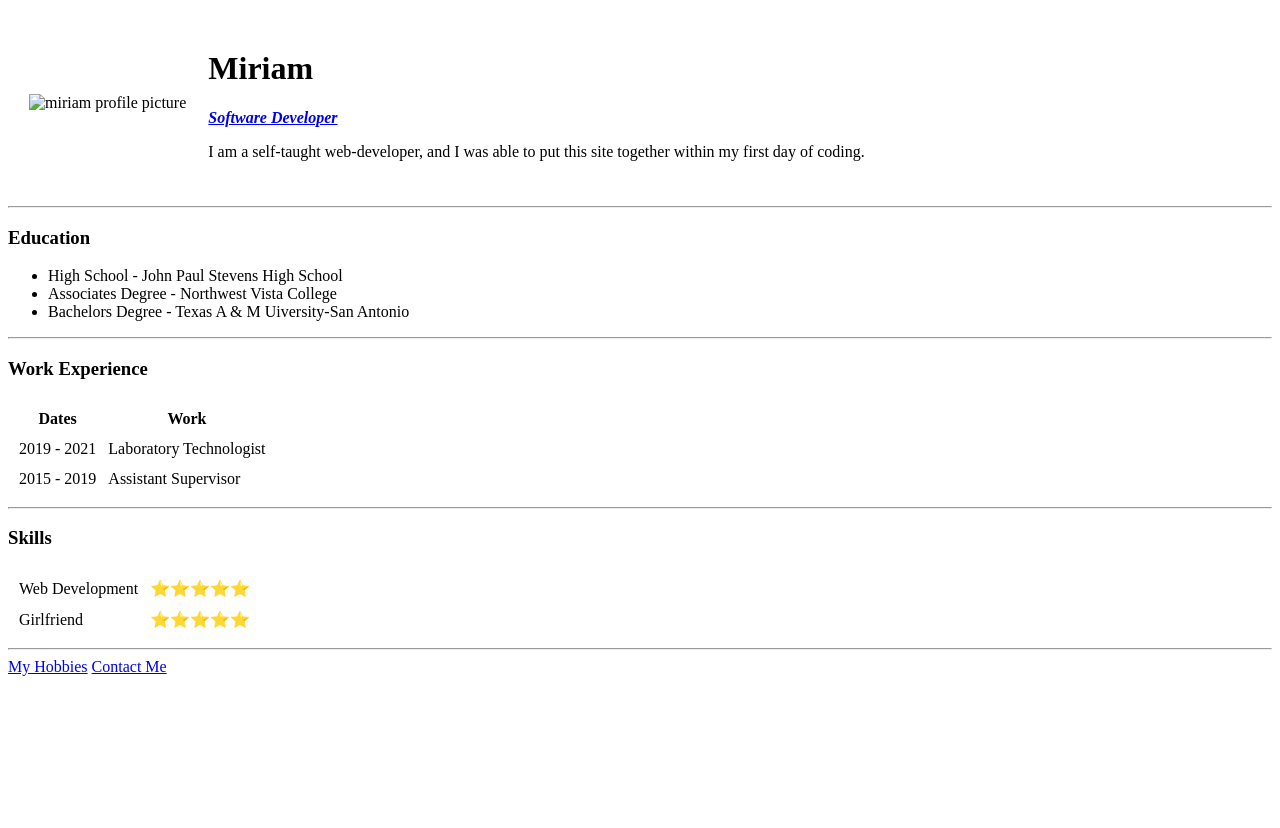
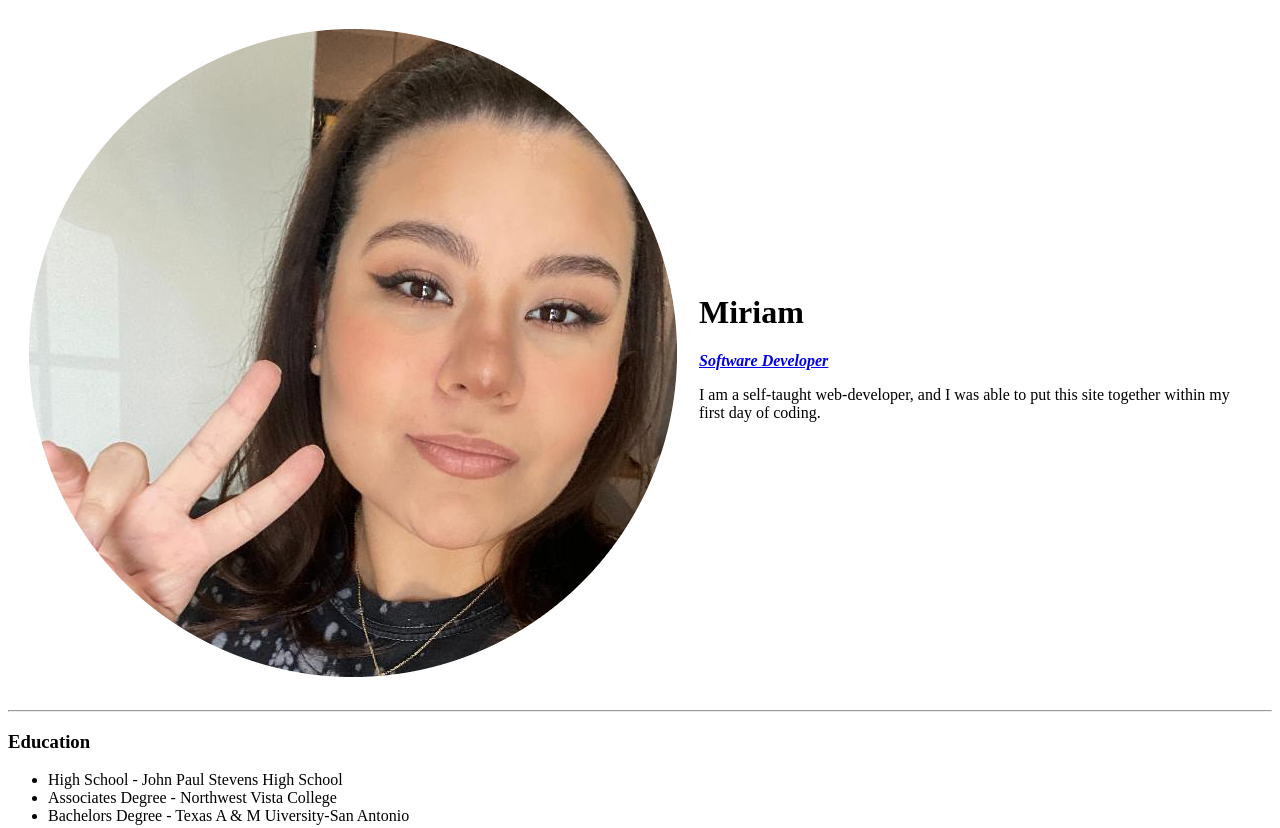
Before and after one commit to Miriam-Hrdz/cv, a plain HTML site: page index.html in a window 1280 px wide. Shown: the top 828 px of the page. Before the commit the page ends 800 px from the top, so only its background shows below. Drawn offline with Linux system fonts and the light colour scheme; the site is published under a folder, as on GitHub Pages, so addresses that start at the root find nothing.

Commit message:
Update index.html
corrected file path for profile image

```diff
--- a/index.html
+++ b/index.html
@@ -8,7 +8,7 @@
         <table cellspacing="20">
             <tr>
                 <td>
-                    <img src="/profile pic-circle.png" alt="miriam profile picture">
+                    <img src="profile pic-circle.png" alt="miriam profile picture">
                 </td>
                 <td>        <h1>Miriam</h1>
                     <p><em><strong><a href="https://github.com/Miriam-Hrdz">Software Developer</a></strong></em></p>
```
